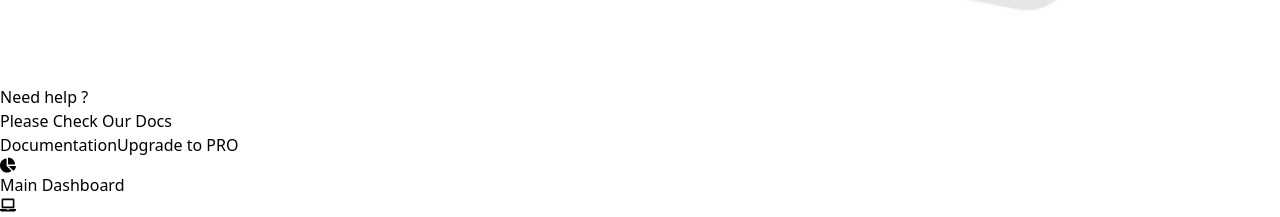
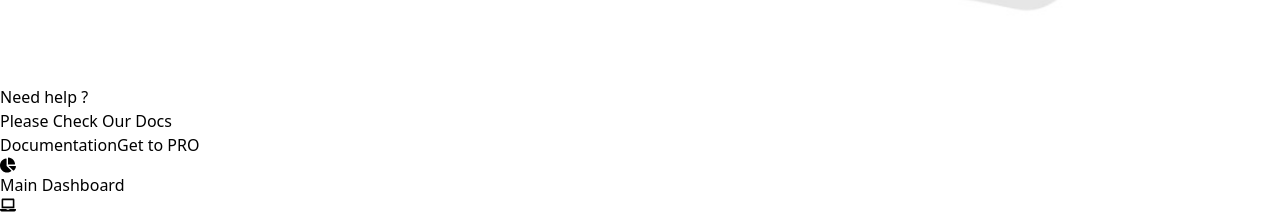
Before and after one commit to mwafg-gumma/dashboard, a React (Vite) app: page / in a window 1280 px wide. Shown: the part 1040-1257 px from the top of the page. Built offline with nearby package versions, Linux system fonts and the light colour scheme.

Commit message:
update app file

```diff
--- a/src/App.jsx
+++ b/src/App.jsx
@@ -1,4 +1,3 @@
-
 
 import {
   Route,
@@ -10,19 +9,18 @@ import TablePage from "./components/Links/TablePage"
 import HomePage from "./components/Home/HomePage"
 import BillingPage from "./components/Links/BillingPage"
 import ProfilePage from "./components/Links/ProfilePage"
-import Sigin from "./components/Sigin"
+import Form from "./components/Form"
 import SingUp from "./components/SingUp"
-// ...existing imports...
 
 const router = createBrowserRouter(
   createRoutesFromElements(
     <>
-      <Route path="*" element={<HomePage />} />
+      <Route path="/*" element={<HomePage />} />
       <Route path="/table" element={<TablePage />} />
       <Route path="/bill" element={<BillingPage />} />
       <Route path="/profile" element={<ProfilePage />} />
-      <Route path="/signin" element={<Sigin />} />
-      <Route path="/signup" element={<SingUp />} />
+      <Route path="/SigIn" element={<Form />} />
+      <Route path="/SigUp" element={<SingUp />} />
     </>
   )
 )
--- a/src/components/Sigin.jsx
+++ b/src/components/Form.jsx
@@ -3,7 +3,7 @@ import {FaUser,FaRoute} from 'react-icons/fa'
 import { NavLink } from 'react-router-dom'
 
 
-const Sigin = () => {
+const Form = () => {
 return (
     <>
     <section className="mt-5">
@@ -91,4 +91,4 @@ return (
 )
 }
 
-export default Sigin
+export default Form
--- a/src/components/SideDashboard.jsx
+++ b/src/components/SideDashboard.jsx
@@ -63,17 +63,17 @@ return (
         {/*  */}
             </div>
             {/* help side */}
-            <div className="my-1">
+            <div className="my-1 text-center">
                 <img src={Document} alt="Document" className="w-[150px] object-cover mx-10" />
-                <div className="mx-16">
-                    <h3 className="py-2 px-3 text-xl text-sky-500">Need help ?</h3>
-                    <p className="text-sm">Please Check Our Docs</p>
+                <div className="mx-1">
+                    <h3 className="py-2 px-3 text-lg text-sky-500">Need help ?</h3>
+                    <p className="text-sm mx-5">Please Check Our Docs</p>
                 </div>
                 <button className="bg-sky-800 rounded-md text-white text-lg py-1 px-10 mt-3 mx-8 hover:duration-300 ease-in ">
                         Documentation
                     </button>
-                <button className="bg-sky-400 rounded-md text-white text-lg py-1 px-10 mt-3 mx-8 ">
-                        Upgrade to PRO
+                <button className="bg-sky-400 rounded-md text-white px-10 text-lg py-1 mt-3 mx-10 ">
+                        Get to PRO
                     </button>
             </div>
         </div>
```
Also changed, not shown: src/components/MainLayout/Layout.jsx (deleted, +0 -12 lines).
